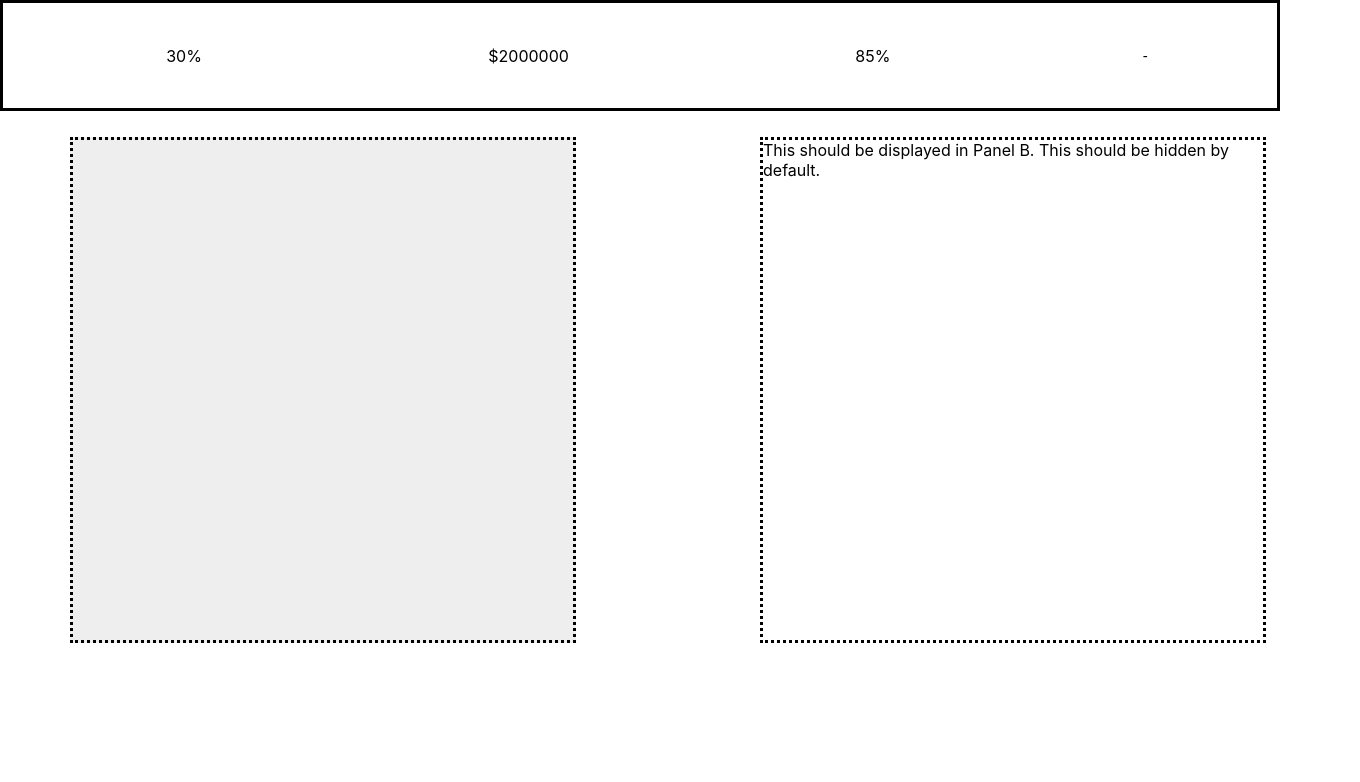
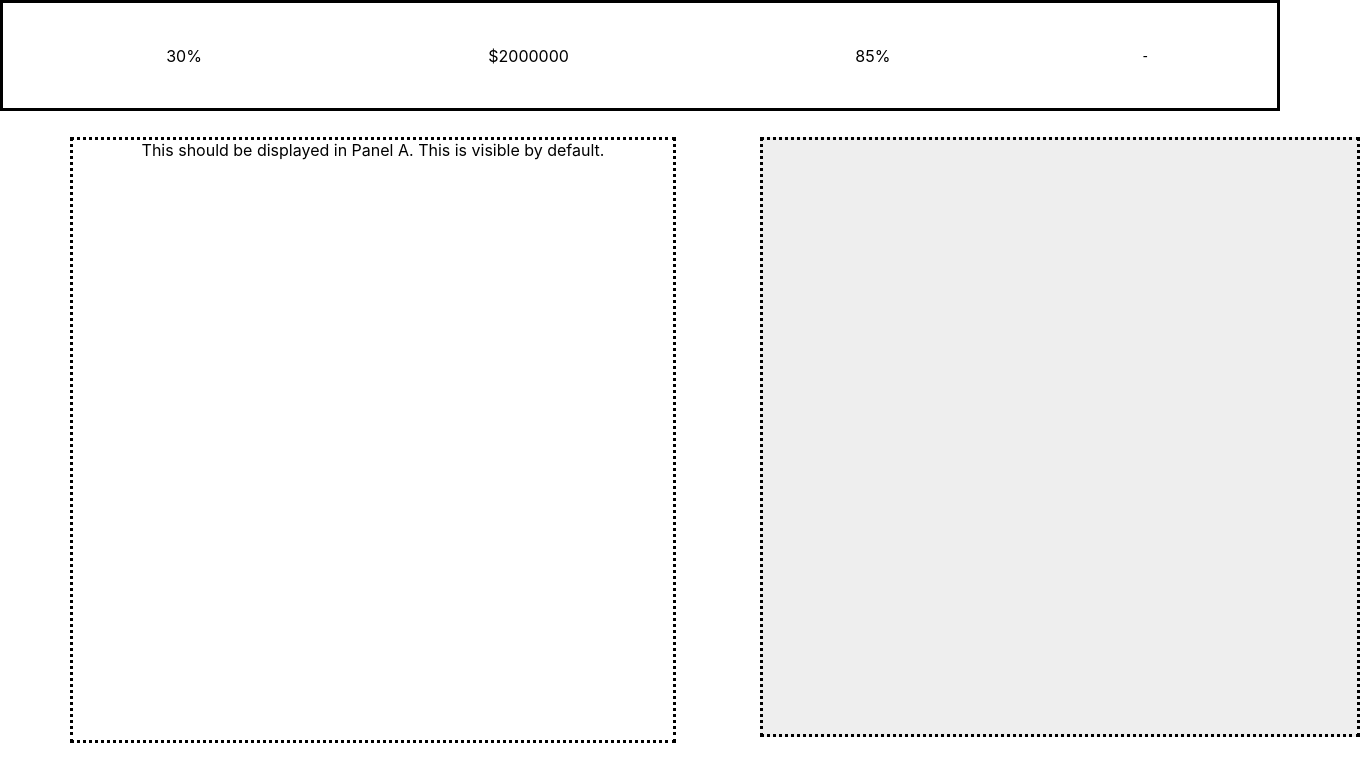
Before and after one commit to sunsnba/RM, a React (Create React App) app: page / in a window 1280 px wide. Shown: the top 782 px of the page, 1360 px wide, since content can reach past the window. Built offline with nearby package versions, Linux system fonts and the light colour scheme; the HTML template or start-up script is replaced by a standard one.

Commit message:
event handler added to toggle panels

```diff
--- a/src/App.css
+++ b/src/App.css
@@ -15,19 +15,21 @@ body { margin: 0 }
 .A {
   margin-top: 2%;
   margin-left: 70px;
-  width: 500px;
-  height: 500px;
+  width: 600px;
+  height: 600px;
   border: dotted;
   background: #FFFFFF;
   position: absolute;
+  text-align: center;
+  vertical-align: middle;
 
 }
 
 .B {
   margin-top: 2%;
   margin-left: 760px;
-  width: 500px;
-  height: 500px;
+  width: 600px;
+  height: 600px;
   border: dotted;
   background: #EEEEEE;
   position: absolute;
@@ -50,18 +52,20 @@ body { margin: 0 }
 .C {
   margin-top: 2%;
   margin-left: 760px;
-  width: 500px;
-  height: 500px;
+  width: 600px;
+  height: 600px;
   border: dotted;
   background:  #FFFFFF;
   position: absolute;
+  text-align: center;
+  font-size: 16px;
 }
 
 .D {
   margin-top: 2%;
   margin-left: 70px;
-  width: 500px;
-  height: 500px;
+  width: 600px;
+  height: 600px;
   border: dotted;
   background: #EEEEEE;
   position: absolute;
--- a/src/App.js
+++ b/src/App.js
@@ -14,14 +14,21 @@ class App extends Component {
     contA: data.contentA,
     contB: data.contentB,
     isPositive: false,
-    bShow: true,
+    bShow: false,
   }
   this.headerClick = this.headerClick.bind(this);
+  this.togglePanels = this.togglePanels.bind(this);
   }
 
   headerClick = () => {
     this.setState(prevState => ({
       isPositive: !prevState.isPositive,
+    }));
+  }
+
+  togglePanels = () => {
+    this.setState(prevState => ({
+      bShow: !prevState.bShow,
     }));
   }
 
@@ -32,7 +39,7 @@ class App extends Component {
          <Header hData={this.state.hData} headerClick={this.headerClick} isPositive={this.state.isPositive}/>
         </header>
         <PanelA contA={this.state.contA} bShow={this.state.bShow} isPositive={this.state.isPositive}/>
-        <PanelB contB={this.state.contB} bShow={this.state.bShow} isPositive={this.state.isPositive}/>
+        <PanelB contB={this.state.contB} bShow={this.state.bShow} isPositive={this.state.isPositive} togglePanels={this.togglePanels}/>
       </div>
     );
   }
--- a/src/PanelB.js
+++ b/src/PanelB.js
@@ -10,9 +10,9 @@ render () {
     let shouldRender = this.props.isPositive && this.props.bShow || this.props.bShow;
 
     let panel2 = shouldRender ? (
-        <div className="C"> {this.props.contB} </div>
+        <button className="C" onClick={this.props.togglePanels}> {this.props.contB} </button>
     ) : (
-        <div className="B">  </div>
+        <button className="B" onClick={this.props.togglePanels}> </button>
     )
     return (
         <div > {panel2}  </div>
```
